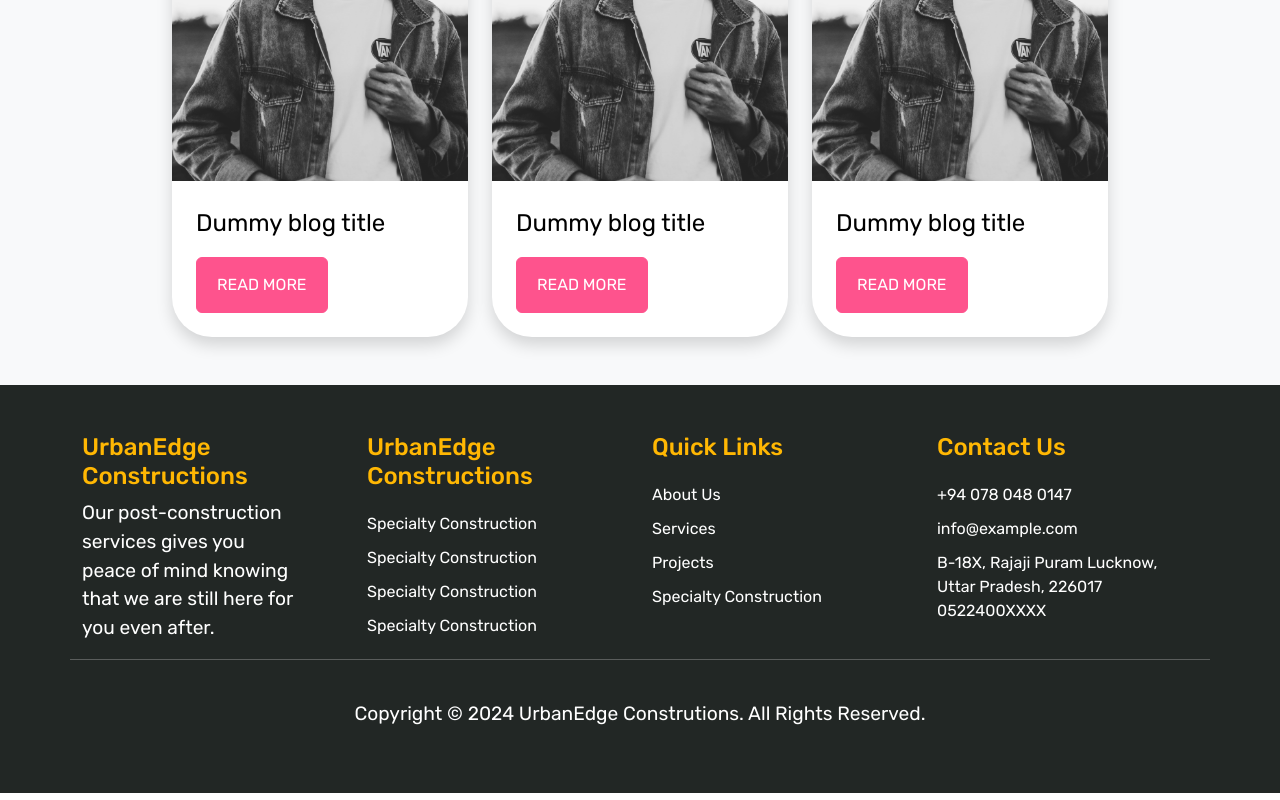
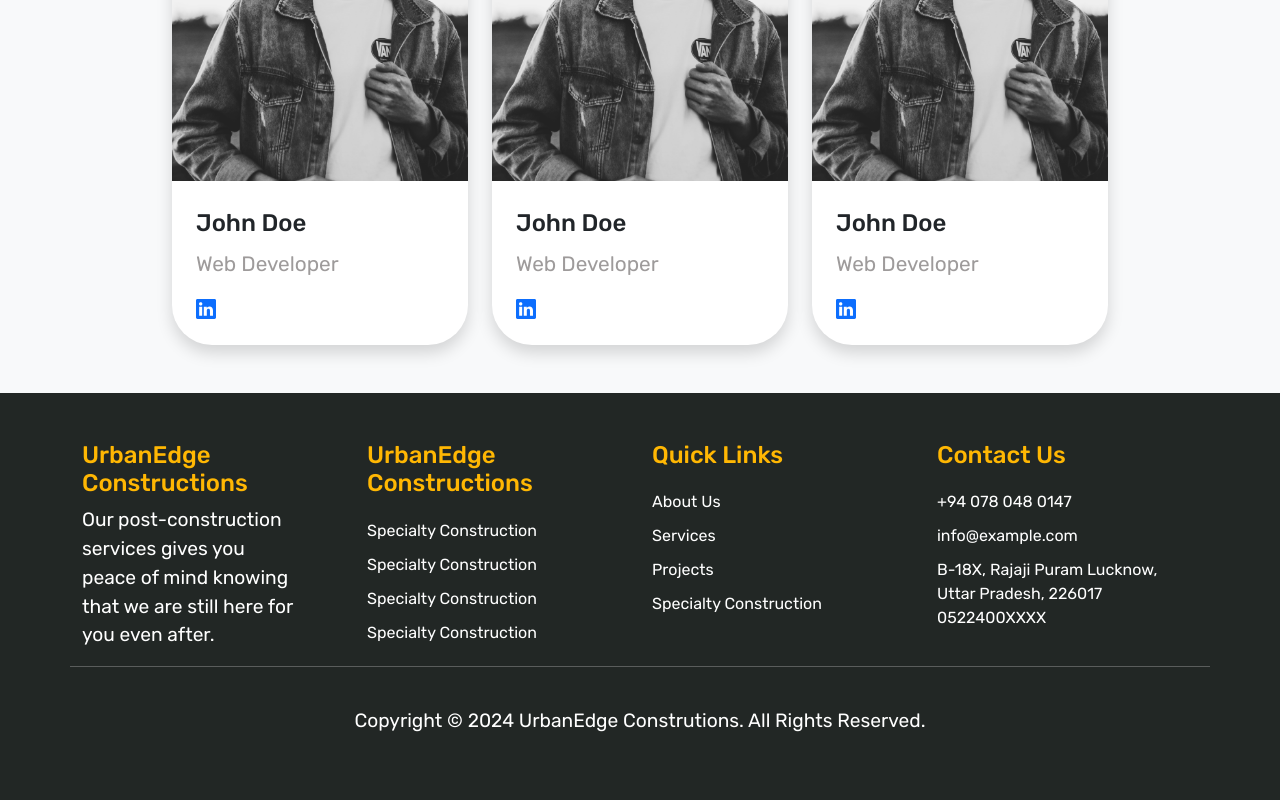
Before and after one commit to HimashaKodikara/Construction-frontend, a React (Vite) app: page /about in a window 1280 px wide. Shown: the part 1529-2329 px from the top of the page. Built offline with nearby package versions, Linux system fonts and the light colour scheme.

Commit message:
(change)

```diff
--- a/src/assets/css/style.scss
+++ b/src/assets/css/style.scss
@@ -301,6 +301,14 @@
                text-decoration: none;
                font-size: 1.5em;
         }
+        .card-title{
+            font-size: 1.5em;
+            font-weight: 500;
+        }
+        .card-sub-title{
+            font-size: 1.3em;
+            color: $light-background;
+        }
     }
   }
 }
--- a/src/components/frontend/About.jsx
+++ b/src/components/frontend/About.jsx
@@ -43,10 +43,16 @@
                     <img src={MemebrImages2} alt="Blog" className="w-100" />
                   </div>
                   <div className="card-body p-4">
-          <div className="mb-3">
-            <a href="#" className="title">Dummy blog title</a>
+                    <div className="card-title pb-0 pt-0">
+                      John Doe
                     </div>
-          <a href="#" className="btn btn-primary small">Read More</a>
+                    <div className="card-sub-title mb-3">
+                      Web Developer
+                    </div>
+                    <a href='#'> <svg xmlns="http://www.w3.org/2000/svg" width="20" height="20" fill="currentColor" class="bi bi-linkedin" viewBox="0 0 16 16">
+                      <path d="M0 1.146C0 .513.526 0 1.175 0h13.65C15.474 0 16 .513 16 1.146v13.708c0 .633-.526 1.146-1.175 1.146H1.175C.526 16 0 15.487 0 14.854zm4.943 12.248V6.169H2.542v7.225zm-1.2-8.212c.837 0 1.358-.554 1.358-1.248-.015-.709-.52-1.248-1.342-1.248S2.4 3.226 2.4 3.934c0 .694.521 1.248 1.327 1.248zm4.908 8.212V9.359c0-.216.016-.432.08-.586.173-.431.568-.878 1.232-.878.869 0 1.216.662 1.216 1.634v3.865h2.401V9.25c0-2.22-1.184-3.252-2.764-3.252-1.274 0-1.845.7-2.165 1.193v.025h-.016l.016-.025V6.169h-2.4c.03.678 0 7.225 0 7.225z" />
+                    </svg></a>
+
                   </div>
                 </div>
               </div>
@@ -56,10 +62,16 @@
                     <img src={MemebrImages2} alt="Blog" className="w-100" />
                   </div>
                   <div className="card-body p-4">
-          <div className="mb-3">
-            <a href="#" className="title">Dummy blog title</a>
+                    <div className="card-title pb-0 pt-0">
+                      John Doe
                     </div>
-          <a href="#" className="btn btn-primary small">Read More</a>
+                    <div className="card-sub-title mb-3">
+                      Web Developer
+                    </div>
+                    <a href='#'> <svg xmlns="http://www.w3.org/2000/svg" width="20" height="20" fill="currentColor" class="bi bi-linkedin" viewBox="0 0 16 16">
+                      <path d="M0 1.146C0 .513.526 0 1.175 0h13.65C15.474 0 16 .513 16 1.146v13.708c0 .633-.526 1.146-1.175 1.146H1.175C.526 16 0 15.487 0 14.854zm4.943 12.248V6.169H2.542v7.225zm-1.2-8.212c.837 0 1.358-.554 1.358-1.248-.015-.709-.52-1.248-1.342-1.248S2.4 3.226 2.4 3.934c0 .694.521 1.248 1.327 1.248zm4.908 8.212V9.359c0-.216.016-.432.08-.586.173-.431.568-.878 1.232-.878.869 0 1.216.662 1.216 1.634v3.865h2.401V9.25c0-2.22-1.184-3.252-2.764-3.252-1.274 0-1.845.7-2.165 1.193v.025h-.016l.016-.025V6.169h-2.4c.03.678 0 7.225 0 7.225z" />
+                    </svg></a>
+
                   </div>
                 </div>
               </div>
@@ -69,10 +81,16 @@
                     <img src={MemebrImages2} alt="Blog" className="w-100" />
                   </div>
                   <div className="card-body p-4">
-          <div className="mb-3">
-            <a href="#" className="title">Dummy blog title</a>
+                    <div className="card-title pb-0 pt-0">
+                      John Doe
                     </div>
-          <a href="#" className="btn btn-primary small">Read More</a>
+                    <div className="card-sub-title mb-3">
+                      Web Developer
+                    </div>
+                    <a href='#'> <svg xmlns="http://www.w3.org/2000/svg" width="20" height="20" fill="currentColor" class="bi bi-linkedin" viewBox="0 0 16 16">
+                      <path d="M0 1.146C0 .513.526 0 1.175 0h13.65C15.474 0 16 .513 16 1.146v13.708c0 .633-.526 1.146-1.175 1.146H1.175C.526 16 0 15.487 0 14.854zm4.943 12.248V6.169H2.542v7.225zm-1.2-8.212c.837 0 1.358-.554 1.358-1.248-.015-.709-.52-1.248-1.342-1.248S2.4 3.226 2.4 3.934c0 .694.521 1.248 1.327 1.248zm4.908 8.212V9.359c0-.216.016-.432.08-.586.173-.431.568-.878 1.232-.878.869 0 1.216.662 1.216 1.634v3.865h2.401V9.25c0-2.22-1.184-3.252-2.764-3.252-1.274 0-1.845.7-2.165 1.193v.025h-.016l.016-.025V6.169h-2.4c.03.678 0 7.225 0 7.225z" />
+                    </svg></a>
+
                   </div>
                 </div>
               </div>
```
Lines whose indentation alone changed are shown as unchanged.
